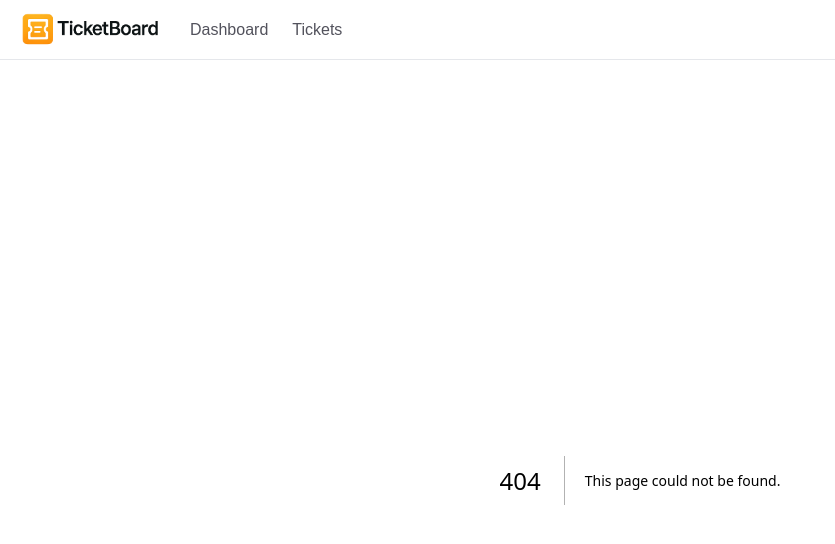
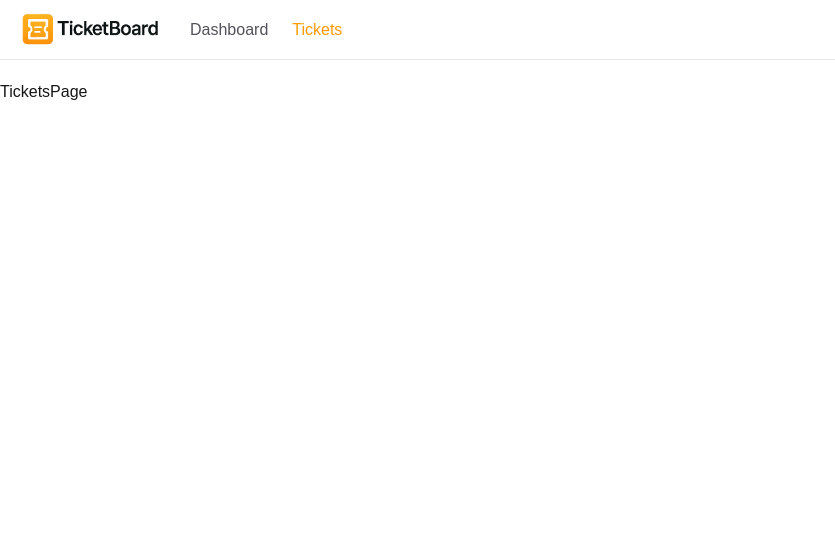
Before and after one commit to sarah2021ben/TicketsBoard, a Next.js app: page /tickets in a window 1280 px wide. Before the commit this address had no page. Shown: the top 544 px of the page, without its empty margins (0-835 px from the left). Built offline with nearby package versions, Linux system fonts and the light colour scheme.

Commit message:
styling the navbar

```diff
--- a/app/Navbar.tsx
+++ b/app/Navbar.tsx
@@ -1,9 +1,14 @@
+"use client";
 import Image from "next/image";
 import Link from "next/link";
 import React from "react";
 import logo from "../public/logo-ticketboard.png";
+import { usePathname } from "next/navigation";
 
 const Navbar = () => {
+  // If you want to highlight the active link, you can use pathname
+  const pathname = usePathname();
+
   const links = [
     { href: "/", label: "Dashboard" },
     { href: "/tickets", label: "Tickets" },
@@ -18,7 +23,9 @@ const Navbar = () => {
           <li key={link.href}>
             <Link
               href={link.href}
-              className="text-zinc-600 hover:text-amber-400 transition-colors"
+              className={`${
+                pathname === link.href ? "text-amber-500" : "text-zinc-600"
+              } hover:text-amber-400 transition-colors`}
             >
               {link.label}
             </Link>
--- a/app/layout.tsx
+++ b/app/layout.tsx
@@ -14,7 +14,7 @@ const geistMono = Geist_Mono({
 });
 
 export const metadata: Metadata = {
-  title: "Create Next App",
+  title: "TicketBoard",
   description: "Generated by create next app",
 };
 
--- /dev/null
+++ b/app/tickets/page.tsx
@@ -0,0 +1,7 @@
+import React from "react";
+
+const TicketsPage = () => {
+  return <div>TicketsPage</div>;
+};
+
+export default TicketsPage;
```
